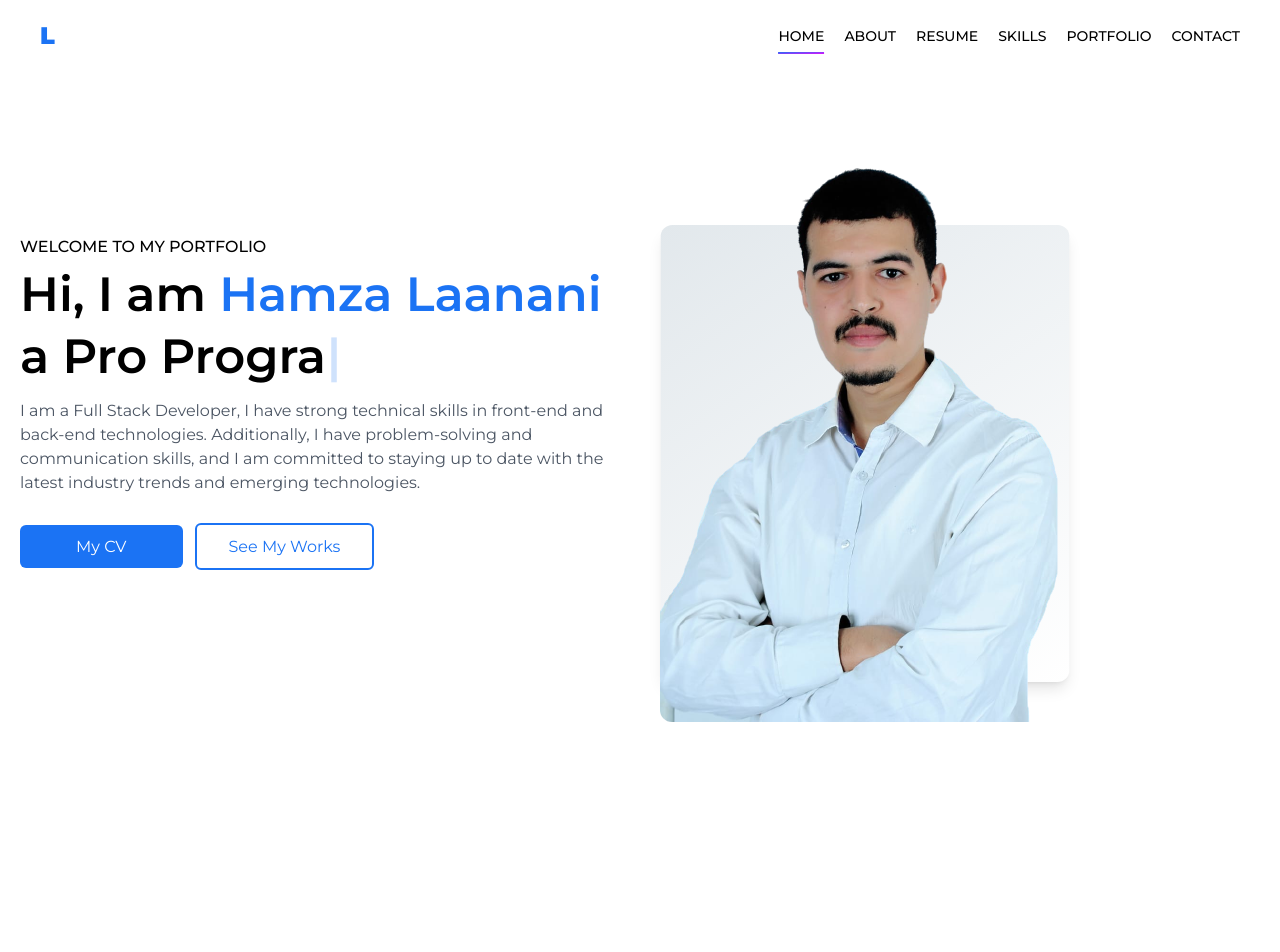
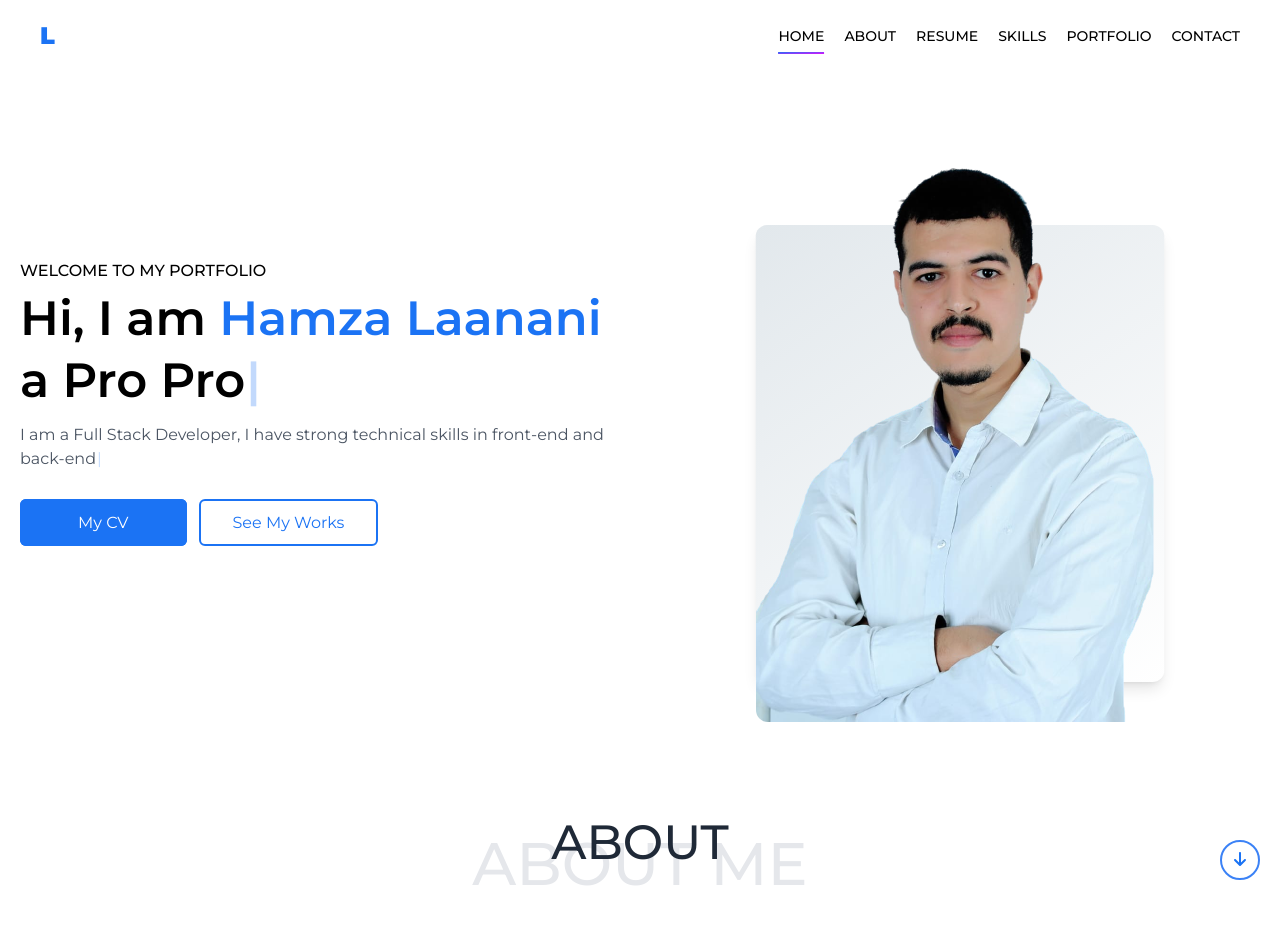
Before and after one commit to laananihamza/Portfilio, a React (Vite) app: page / in a window 1280 px wide. Shown: the top 952 px of the page. Built offline with nearby package versions, Linux system fonts and the light colour scheme.

Commit message:
add scroll to up + edit home section

```diff
--- a/src/App.jsx
+++ b/src/App.jsx
@@ -2,27 +2,42 @@ import { useState } from 'react'
 import Header from './components/Header'
 import './app.css'
 import HomeSection from './components/homeSection';
+import { FontAwesomeIcon } from '@fortawesome/react-fontawesome';
+import { faArrowUp } from '@fortawesome/free-solid-svg-icons';
+import AboutSection from './components/aboutSection';
 function App() {
   const [section, setSection] = useState('home');
+  const [toTop, setToTop] = useState(false);
   window.addEventListener('scroll', () => {
     if (window.scrollY < 200) {
       setSection('home')
     }else {
       setSection(window?.location?.hash.replace('#', ''));
     }
-    // if (window.scrollY < ) {
-
-    // }
+    if (window.scrollY > 300 ) {
+      setToTop(true)
+    }else {
+      setToTop(false)
+    }
 
   })
 
+  const scrollToTop = () => {
+    if (window) {
+      window.scrollTo({
+        top: 0,
+        behavior: 'smooth'
+      })
+    }
+  }
+
   return (
     <>
+    <div className={`scroll-to-top fixed duration-300  hover:scale-150 cursor-pointer ${toTop ? 'bottom-5 delay-0' :  '-bottom-20 delay-500'}  right-5 border-2 border-blue-500 rounded-full py-1.5 px-3 text-blueHover`} onClick={scrollToTop}><FontAwesomeIcon icon={faArrowUp} className={` duration-500 ${toTop ? 'rotate-0' : 'rotate-180' }`} /></div>
+    {/* <div className={`scroll-to-top fixed duration-[1s] hover:scale-150 cursor-pointer ${toTop ? 'bottom-5' :  '-bottom-20 down'}  right-5 border-2 border-blue-500 rounded-full py-1.5 px-3 text-blueHover`} onClick={scrollToTop}><FontAwesomeIcon icon={faArrowUp} /></div> */}
       <Header activeSection={section} />
       <HomeSection />
-      <div className="min-h-[100vh] w-96"></div>
-      <div id='about'>Aboutttttttttttttttttttttttttttttttttttttttttttttttttttttttttttttttttttt</div>
-      <div className="min-h-[200vh] w-96"></div>
+      <AboutSection />
     </>
   )
 }
--- a/src/app.css
+++ b/src/app.css
@@ -11,6 +11,26 @@
 
 html {
     scroll-behavior: smooth;
+}
+
+body {
+    position: relative;
+}
+
+.scroll-to-top {
+    -webkit-animation: roll-in-blurred-bottom 1.6s cubic-bezier(0.230, 1.000, 0.320, 1.000) both;
+    animation: roll-in-blurred-bottom 1.6s cubic-bezier(0.230, 1.000, 0.320, 1.000) both;
+}
+
+.scroll-to-top.down {
+
+    -webkit-animation: roll-out-bottom .4s ease-in both;
+    animation: roll-out-bottom .4s ease-in both;
+    /* transition-delay: .5s; */
+}
+
+div#home.active {
+    padding-top: calc(2.5rem + 72px);
 }
 
 div#about {
@@ -33,3 +53,33 @@ div#about {
 .empty-box {
     background-image: linear-gradient(145deg, #e2e8ec, #ffffff);
 }
+
+@keyframes roll-in-blurred-bottom {
+    0% {
+        -webkit-transform: translateY(800px) rotate(720deg);
+        transform: translateY(800px) rotate(720deg);
+        -webkit-filter: blur(50px);
+        filter: blur(50px);
+        opacity: 0;
+    }
+
+    100% {
+        -webkit-transform: translateY(0) rotate(0deg);
+        transform: translateY(0) rotate(0deg);
+        opacity: 1;
+    }
+}
+
+@keyframes roll-out-bottom {
+    0% {
+        -webkit-transform: rotate(0deg);
+        transform: rotate(0deg);
+        opacity: 1;
+    }
+
+    100% {
+        -webkit-transform: rotate(380deg);
+        transform: rotate(380deg);
+        opacity: 0;
+    }
+}
--- /dev/null
+++ b/src/components/aboutSection.jsx
@@ -0,0 +1,13 @@
+
+function AboutSection() {
+    return (
+        <div id='about' className="container mx-auto px-3 md:px-5 py-14 min-h-screen">
+            <div className="relative text-center mb-8">
+                <p className="text-2xl md:text-3xl lg:text-5xl font-medium uppercase text-gray-800">About</p>
+                <p className="text-4xl w-full md:text-6xl -z-10 font-medium uppercase absolute top-4 left-1/2 -translate-x-1/2 text-gray-200">About Me</p>
+            </div>
+        </div>
+    )
+}
+
+export default AboutSection
--- a/src/components/homeSection.jsx
+++ b/src/components/homeSection.jsx
@@ -5,9 +5,9 @@ function HomeSection() {
     return (
         <div id='home' className="container mx-auto px-3 md:px-5 py-10 ">
             <div className="w-full flex flex-col md:flex-row items-center gap-5">
-            <div className="leftside w-9/12 md:w-1/2 text-center md:text-left ">
+            <div className="leftside w-full sm:w-9/12 md:w-1/2 text-center md:text-left ">
                 <p className="welcome-text uppercase font-medium">Welcome to my portfolio</p>
-                <div className="name-text text-3xl md:text-[1.6rem] lg:text-3xl xl:text-5xl font-semibold my-1 !leading-[1.3]">Hi, I am <span className=" text-blueHover">Hamza Laanani</span> a <Typewriter
+                <div className="name-text text-[1.7rem] sm:text-4xl md:text-[1.6rem] lg:text-[2.3rem] xl:text-5xl font-semibold my-1 !leading-[1.3]">Hi, I am <span className=" text-blueHover">Hamza Laanani</span> a <Typewriter
 
                     onInit={(typewriter) => {
                         typewriter
@@ -23,13 +23,29 @@ function HomeSection() {
                         loop: true
                     }}
                 /></div>
-                <p className="name-text text-gray-600 my-3">I am a Full Stack Developer, I have strong technical skills in front-end and back-end technologies. Additionally, I have problem-solving and communication skills, and I am committed to staying up to date with the latest industry trends and emerging technologies.</p>
+
+                <p className="name-text text-gray-600 my-3">
+                <Typewriter
+
+                    onInit={(typewriter) => {
+                        typewriter
+                            .typeString("I am a Full Stack Developer, I have strong technical skills in front-end and back-end technologies. Additionally, I have problem-solving and communication skills, and I am committed to staying up to date with the latest industry trends and emerging technologies.")
+                            .pauseFor(500)
+                            .start();
+                    }}
+                    options={
+                        {
+                            delay: 50
+                        }
+                    }
+                />
+                </p>
                 <div className="cv-link my-10">
-                    <a href="/files/CV_LAANANI_HAMZA_EN.pdf" download={true} className="bg-blueHover px-14 py-3 rounded-md text-white duration-200">My CV</a>
-                    <a href="#portfolio" className="border-2 border-blueHover px-8 py-3 rounded-md mx-3 text-blueHover">See My Works</a>
+                    <a href="/files/CV_LAANANI_HAMZA_EN.pdf" download={true} className="bg-blueHover px-7 lg:px-14 py-3 rounded-md text-white duration-200 border-2 border-blueHover hover:text-blueHover hover:bg-white">My CV</a>
+                    <a href="#portfolio" className="border-2 border-blueHover px-2 lg:px-8 py-3 rounded-md mx-3 duration-200 text-blueHover hover:bg-blueHover hover:text-white">See My Works</a>
                 </div>
             </div>
-            <div className=" relative">
+            <div className=" relative w-fit mx-auto">
                 <div className="empty-box w-full h-[75%] bg-white shadow-lg -z-10 rounded-xl absolute left-1/2 bottom-10 -translate-x-1/2"></div>
                 <img src={profile} alt="" className="max-w-full h-full z-50 rounded-xl" />
             </div>
```
